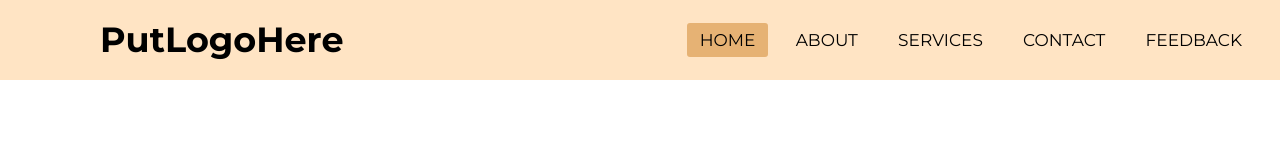
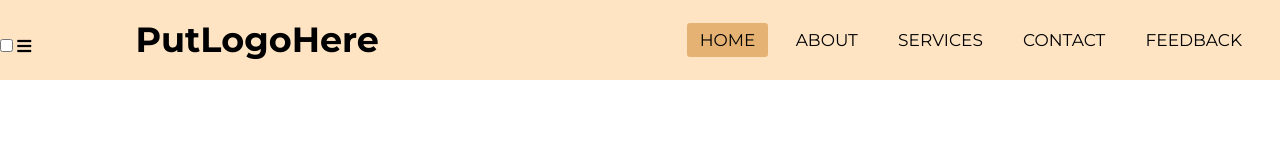
Before and after one commit to quisethecoder/navbar-template, a plain HTML site: page index.html in a window 1280 px wide. Drawn offline with Linux system fonts and the light colour scheme.

Commit message:
resposive box added

```diff
--- a/index.html
+++ b/index.html
@@ -8,9 +8,15 @@
         <link rel="preconnect" href="https://fonts.gstatic.com" crossorigin>
         <link href="https://fonts.googleapis.com/css2?family=Montserrat:wght@300;400;700&display=swap" rel="stylesheet">
         <link rel="stylesheet" href="./public/styles.css">
+        <link rel="stylesheet" href="https://cdnjs.cloudflare.com/ajax/libs/font-awesome/5.13.0/css/all.min.css">
+        <link rel="stylesheet" href="https://cdnjs.cloudflare.com/ajax/libs/font-awesome/4.7.0/css/font-awesome.min.css">
     </head>
     <body>
         <nav>
+            <input type="checkbox" id="check">
+            <label for="check">
+                <i class="fas fa-bars"></i>
+            </label>
             <label class="logo">PutLogoHere</label>
             <ul>
                 <li><a class="active" href="#">Home</a></li>
```
